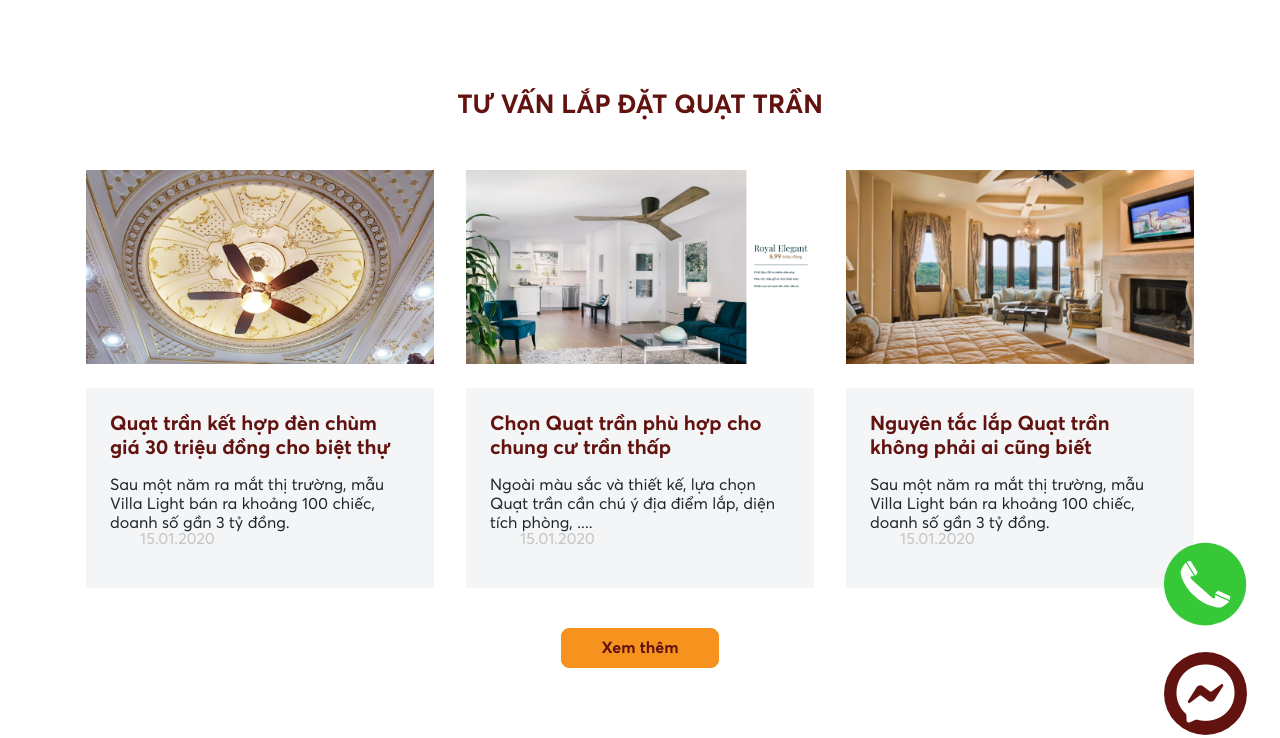
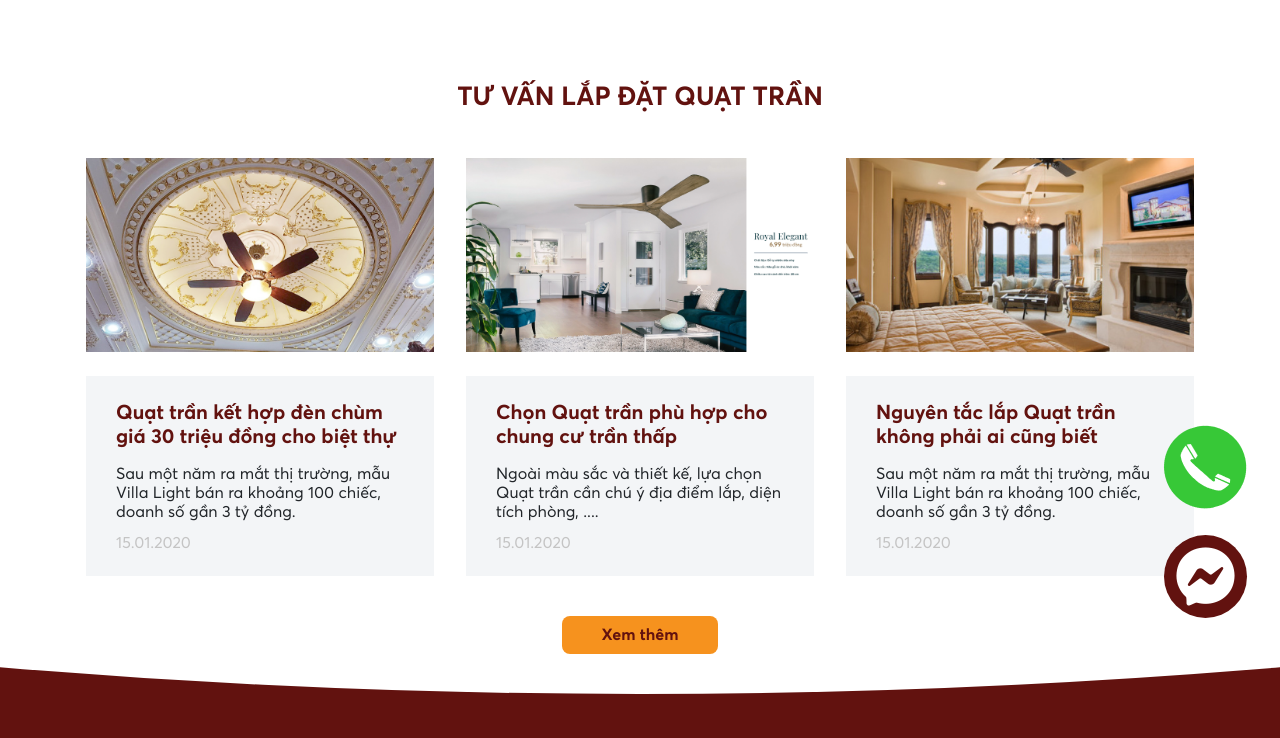
Before and after one commit to sangdangq/fans, a website: page AboutOurCompany.html in a window 1280 px wide. Shown: the part 855-1593 px from the top of the page. Drawn offline with nearby package versions, Linux system fonts and the light colour scheme.

Commit message:
Perfect pixel about company page

```diff
--- a/AboutOurCompany.html
+++ b/AboutOurCompany.html
@@ -147,25 +147,23 @@
     </div>
   </div>
 
-  <!-- News -->
-  <div class="container-fluid bg-white py-4 py-lg-5">
-    <div class="container-xl category">
-      <h3 class="text-uppercase fs-4 fs-lg-1 text-primary text-center fw-bold mb-4">Tư vấn lắp đặt Quạt trần</h3>
+   <!-- News -->
+   <div class="container-fluid bg-white">
+    <div class="container-xl category category--news">
+      <h3 class="category__header category__header--news text-uppercase fs-4 fs-lg-1 text-primary text-center fw-bold">Tư vấn lắp đặt Quạt trần</h3>
       <div class="row mb-lg-3 align-items-stretch">
         <div class="col-12 col-lg-4 mb-4">
           <div class="category__card shadow-none h-100 d-flex flex-column rounded-0">
             <div class="category__img category__img--news">
               <img class="w-100" src="/images/news 1.png" alt="product">
             </div>
-            <div class="category__caption category__caption--big bg-light px-4 pt-4 pb-sm-5">
-              <p class="category__caption-title text-left text-primary fw-bold">Quạt trần kết hợp đèn chùm
-                giá
+            <div class="category__caption category__caption--big bg-light">
+              <p class="category__caption-title text-left text-primary fw-bold">Quạt trần kết hợp đèn chùm giá
                 30 triệu đồng cho biệt thự</p>
-              <p class="text-dark fs-default fs-xs-7">Sau một năm ra mắt thị trường, mẫu Villa Light bán
-                ra khoảng 100
+              <p class="text-dark fs-default fs-xs-7">Sau một năm ra mắt thị trường, mẫu Villa Light bán ra khoảng 100
                 chiếc, doanh số
                 gần 3 tỷ đồng.</p>
-              <div class="category__date px-4 pb-3">15.01.2020</div>
+              <div class="category__date">15.01.2020</div>
             </div>
           </div>
         </div>
@@ -173,15 +171,13 @@
           <div class="category__card shadow-none h-100 d-flex flex-column rounded-0">
             <div class="category__img category__img--news"><img class="w-100" src="/images/news 2.png" alt="product">
             </div>
-            <div class="category__caption category__caption--big bg-light px-4 pt-4 pb-sm-5">
-              <p class="category__caption-title text-left text-primary fw-bold">Chọn Quạt trần phù hợp cho
-                chung cư trần
+            <div class="category__caption category__caption--big bg-light">
+              <p class="category__caption-title text-left text-primary fw-bold">Chọn Quạt trần phù hợp cho chung cư trần
                 thấp</p>
-              <p class="text-dark fs-default fs-xs-7">Ngoài màu sắc và thiết kế, lựa chọn Quạt trần cần
-                chú ý địa điểm
+              <p class="text-dark fs-default fs-xs-7">Ngoài màu sắc và thiết kế, lựa chọn Quạt trần cần chú ý địa điểm
                 lắp, diện tích
                 phòng, ....</p>
-              <div class="category__date px-4 pb-3">15.01.2020</div>
+              <div class="category__date">15.01.2020</div>
             </div>
           </div>
         </div>
@@ -189,21 +185,19 @@
           <div class="category__card shadow-none h-100 d-flex flex-column rounded-0">
             <div class="category__img category__img--news"><img class="w-100" src="/images/news 3.png" alt="product">
             </div>
-            <div class="category__caption category__caption--big bg-light px-4 pt-4 pb-sm-5">
-              <p class="category__caption-title text-left text-primary fw-bold">Nguyên tắc lắp Quạt trần
-                không phải ai
+            <div class="category__caption category__caption--big bg-light">
+              <p class="category__caption-title text-left text-primary fw-bold">Nguyên tắc lắp Quạt trần không phải ai
                 cũng biết</p>
-              <p class="text-dark fs-default fs-xs-7">Sau một năm ra mắt thị trường, mẫu Villa Light bán
-                ra khoảng 100
+              <p class="text-dark fs-default fs-xs-7">Sau một năm ra mắt thị trường, mẫu Villa Light bán ra khoảng 100
                 chiếc, doanh số
                 gần 3 tỷ đồng.</p>
-              <div class="category__date px-4 pb-3">15.01.2020</div>
+              <div class="category__date">15.01.2020</div>
             </div>
           </div>
         </div>
       </div>
       <div class="text-center">
-        <button class="btn btn-md btn-secondary text-primary fw-bold">Xem thêm</button>
+        <button class="btn btn-md btn-secondary btn--color">Xem thêm</button>
       </div>
     </div>
   </div>
--- a/scss/about-our-company.scss
+++ b/scss/about-our-company.scss
@@ -28,3 +28,11 @@
         margin-bottom: 60px;
     }
 }
+
+.category--news {
+    padding-top: 40px;
+
+    @include media-breakpoint-up(lg) {
+        padding-top: 70px;
+    }
+}
```
Also changed, not shown: scss/about-our-company.css, 1 other file.
